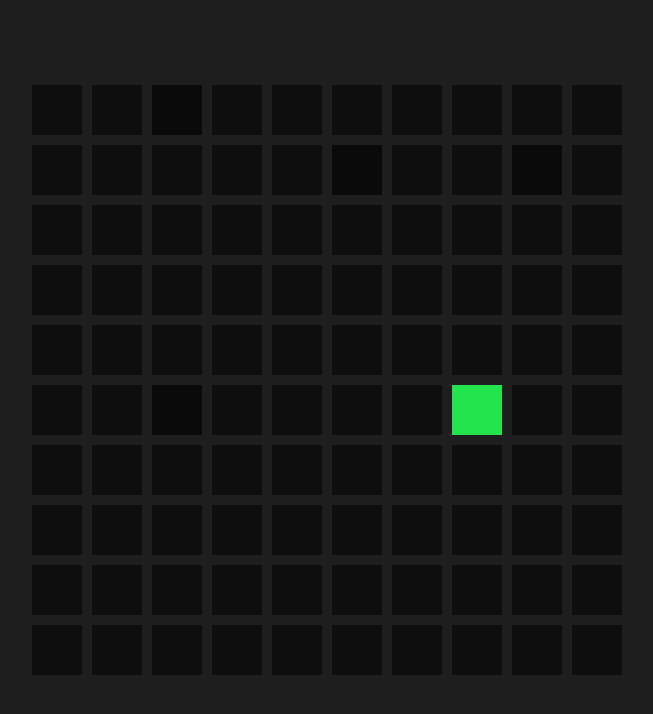
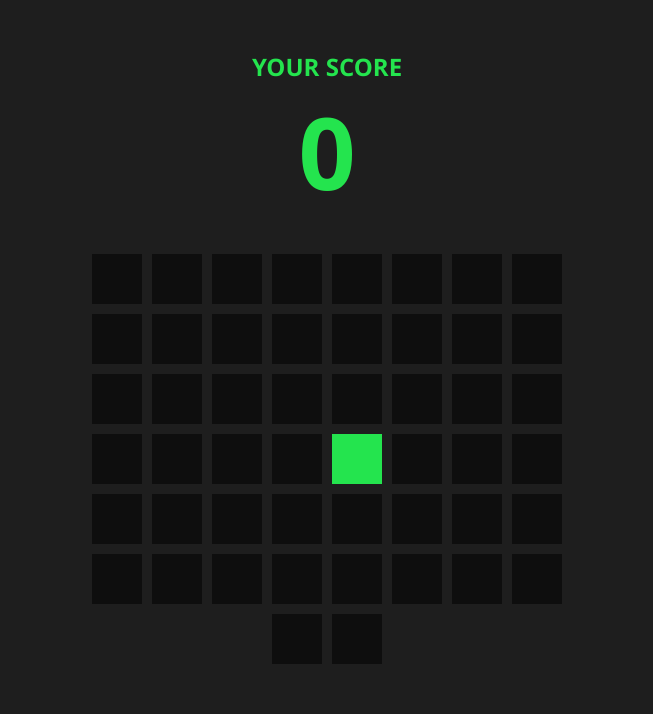
Before and after one commit to ebukadee/multiTyper, a website: page index.html in a window 1280 px wide. Shown: the whole page, without its empty margins (313-966 px from the left). Drawn offline with Linux system fonts and the light colour scheme.

Commit message:
the game is functional for one player

```diff
--- a/index.html
+++ b/index.html
@@ -7,6 +7,12 @@
   <body>
     <div id="container">
       <!-- <h3>Multityper</h3> -->
+      <div id="count">
+        <h2 >Your Score</h2>
+        <h3 id="number">0</h3>
+      </div>
+
+      <div id="boxes"></div>
     </div>
     <script src="/script.js"></script>
     <script type="module">
--- a/script.js
+++ b/script.js
@@ -1,10 +1,14 @@
 const container = document.getElementById("container");
+const boxes = document.getElementById("boxes");
+const number = document.getElementById("number");
+let realNum = number.innerHTML;
+
 const arr = [];
-for (let i = 0; i < 100; i++) {
+for (let i = 0; i < 50; i++) {
   const square = document.createElement("div");
   square.classList.add("square");
 
-  container.appendChild(square);
+  boxes.appendChild(square);
   arr.push(square);
 }
 // return a random
@@ -15,8 +19,10 @@ function randomise(elem) {
 }
 function highLight(dark) {
   dark.style.background = "#24e44e";
+  dark.classList.add("filled");
   setTimeout(() => {
-    dark.style.background = "#080808e8";
+    dark.style.background = "";
+    dark.classList.remove("filled");
   }, 1000);
 }
 
@@ -24,19 +30,14 @@ setInterval(() => {
   randomise(arr);
 }, 1000);
 
-// randomise(arr);
-
-// setInterval(() => {
-//   randomise(arr);
-// }, 500);
-
-// setInterval(highLight(arr), 20000);
-
-// arr.forEach((div) => {
-//   div.addEventListener("click", (e) => {
-//     highLight(div);
-//   });
-// });
+arr.forEach((div) => {
+  div.addEventListener("click", (e) => {
+    if (div.classList.contains("filled")) {
+      realNum++;
+      number.innerHTML = realNum
+    }
+  });
+});
 
 // // function to sign into our data base to read and write data
 
--- a/style.css
+++ b/style.css
@@ -1,22 +1,43 @@
-*{
-    padding:0;
+* {
+  padding: 0;
   margin: 0;
   box-sizing: border-box;
 }
-body{
+body {
   background-color: #080808e8;
 }
+#count {
+  position: relative;
+  display: flex;
+  flex-direction: column;
+  justify-content: center;
+  align-items: center;
+  top: 50;
+}
+#count h2 {
+  text-transform: uppercase;
+  color: #24e44e;
+  font-family: Segoe UI;
+}
+#count h3{
+    text-transform: uppercase;
+    color: #24e44e;
+    font-family: Segoe UI;
+    font-size: 100px;
 
-#container{
+
+}
+
+#boxes {
   margin: auto;
   display: flex;
   flex-wrap: wrap;
   justify-content: center;
   align-items: center;
-    margin-top: calc(20vh/2);
-    max-width: 600px;
+  margin-top: calc(20vh / 2);
+  max-width: 500px;
 }
-.square{
+.square {
   height: 50px;
   width: 50px;
   margin: 5px;
```
Lines whose indentation alone changed are shown as unchanged.
